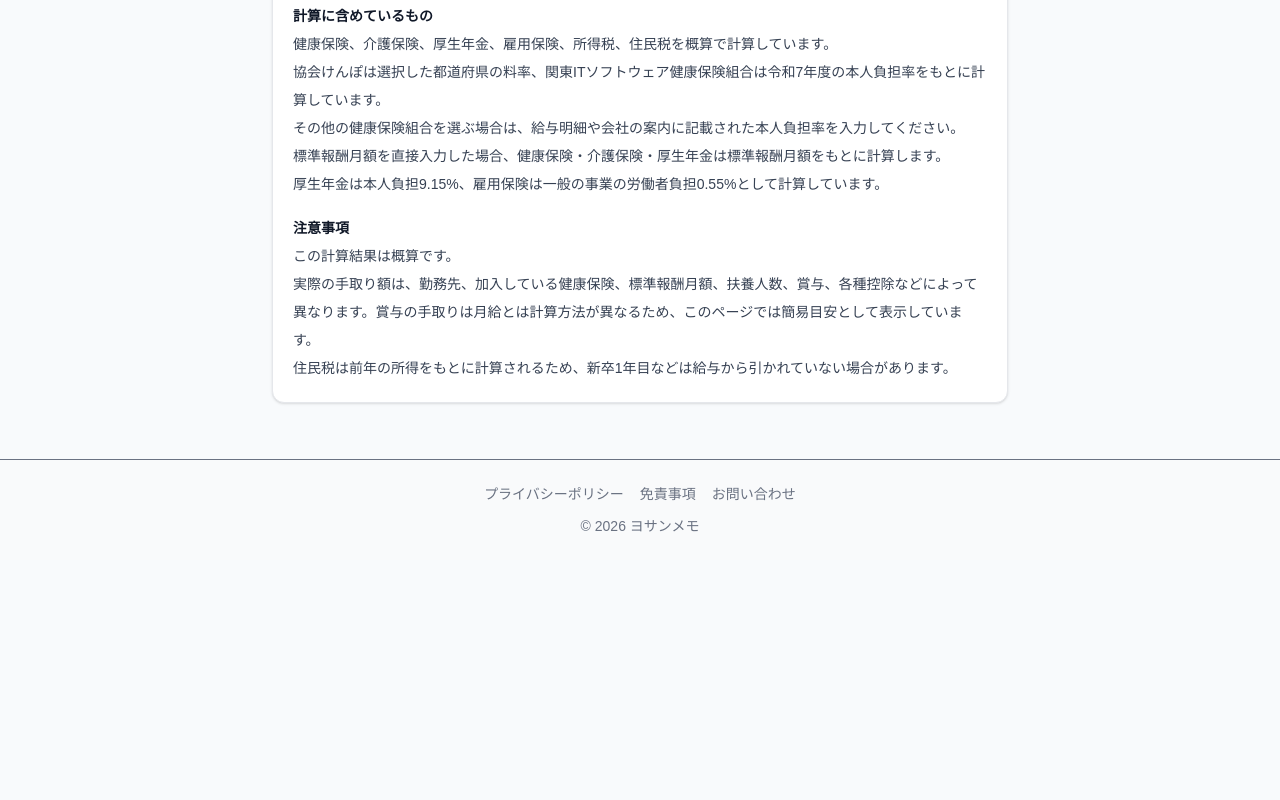
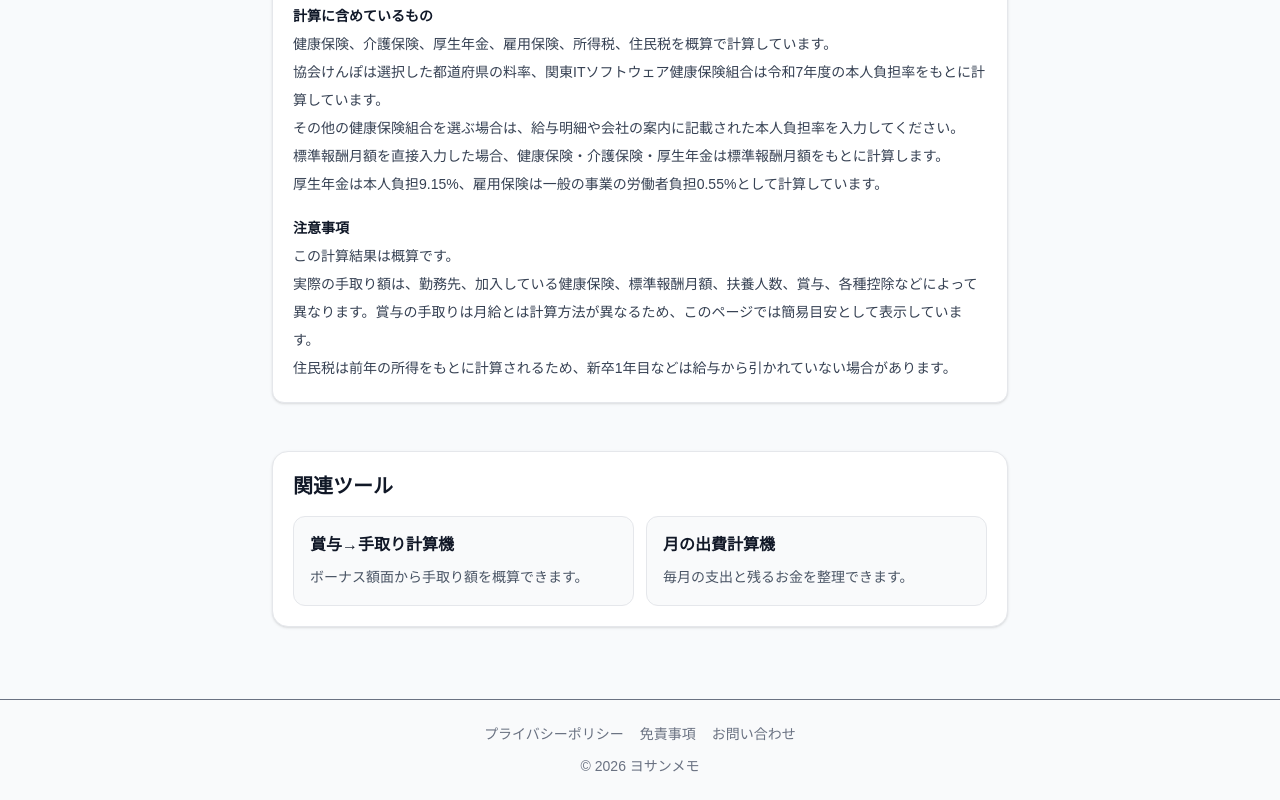
Before and after one commit to AsahiSugimori/keisan-tools, a Next.js app: page /take-home-pay in a window 1280 px wide. Shown: the part 1338-2138 px from the top of the page. Before the commit the page ends 1898 px from the top, so only its background shows below. Built offline with nearby package versions, Linux system fonts and the light colour scheme.

Commit message:
関連ツール導線を追加

```diff
--- a/app/bonus-take-home-pay/page.tsx
+++ b/app/bonus-take-home-pay/page.tsx
@@ -1,5 +1,6 @@
 import type { Metadata } from "next";
 import BackLink from "../../components/BackLink";
+import RelatedTools from "../../components/RelatedTools";
 import BonusTakeHomePayCalculator from "../../components/BonusTakeHomePayCalculator";
 
 export const metadata: Metadata = {
@@ -15,6 +16,20 @@ export default function Page() {
         <BackLink />
       </div>
       <BonusTakeHomePayCalculator />
+      <RelatedTools
+        tools={[
+          {
+            href: "/take-home-pay",
+            title: "額面→手取り計算機",
+            description: "月給から社会保険料・税金を差し引いた手取り額を概算できます。",
+          },
+          {
+            href: "/monthly-expense",
+            title: "月の出費計算機",
+            description: "毎月の支出と残るお金を整理できます。",
+          },
+        ]}
+      />
     </>
   );
 }
--- a/app/consumption-tax/page.tsx
+++ b/app/consumption-tax/page.tsx
@@ -1,5 +1,6 @@
 import type { Metadata } from "next";
 import BackLink from "../../components/BackLink";
+import RelatedTools from "../../components/RelatedTools";
 import ConsumptionTaxCalculator from "../../components/ConsumptionTaxCalculator";
 
 export const metadata: Metadata = {
@@ -15,6 +16,20 @@ export default function Page() {
         <BackLink />
       </div>
       <ConsumptionTaxCalculator />
+      <RelatedTools
+        tools={[
+          {
+            href: "/withholding-tax",
+            title: "源泉徴収計算機",
+            description: "報酬額から源泉徴収税額と差引入金額を概算できます。",
+          },
+          {
+            href: "/monthly-expense",
+            title: "月の出費計算機",
+            description: "毎月の支出と残るお金を整理できます。",
+          },
+        ]}
+      />
     </>
   );
 }
--- a/app/freelance-income/page.tsx
+++ b/app/freelance-income/page.tsx
@@ -1,5 +1,6 @@
 import type { Metadata } from "next";
 import BackLink from "../../components/BackLink";
+import RelatedTools from "../../components/RelatedTools";
 import FreelanceIncomeCalculator from "../../components/FreelanceIncomeCalculator";
 
 export const metadata: Metadata = {
@@ -15,6 +16,20 @@ export default function Page() {
         <BackLink />
       </div>
       <FreelanceIncomeCalculator />
+      <RelatedTools
+        tools={[
+          {
+            href: "/withholding-tax",
+            title: "源泉徴収計算機",
+            description: "報酬額から源泉徴収税額と差引入金額を概算できます。",
+          },
+          {
+            href: "/consumption-tax",
+            title: "消費税計算機",
+            description: "税込・税抜価格と消費税額を計算できます。",
+          },
+        ]}
+      />
     </>
   );
 }
--- a/app/monthly-expense/page.tsx
+++ b/app/monthly-expense/page.tsx
@@ -1,5 +1,6 @@
 import type { Metadata } from "next";
 import BackLink from "../../components/BackLink";
+import RelatedTools from "../../components/RelatedTools";
 import MonthlyExpenseCalculator from "../../components/MonthlyExpenseCalculator";
 
 export const metadata: Metadata = {
@@ -15,6 +16,20 @@ export default function Page() {
         <BackLink />
       </div>
       <MonthlyExpenseCalculator />
+      <RelatedTools
+        tools={[
+          {
+            href: "/take-home-pay",
+            title: "額面→手取り計算機",
+            description: "月の手取り額を概算できます。",
+          },
+          {
+            href: "/bonus-take-home-pay",
+            title: "賞与→手取り計算機",
+            description: "ボーナスの手取り額を概算できます。",
+          },
+        ]}
+      />
     </>
   );
 }
--- a/app/take-home-pay/page.tsx
+++ b/app/take-home-pay/page.tsx
@@ -1,5 +1,6 @@
 import type { Metadata } from "next";
 import BackLink from "../../components/BackLink";
+import RelatedTools from "../../components/RelatedTools";
 import TakeHomePayCalculator from "../../components/TakeHomePayCalculator";
 
 export const metadata: Metadata = {
@@ -16,6 +17,20 @@ export default function Page() {
         <BackLink />
       </div>
       <TakeHomePayCalculator />
+      <RelatedTools
+        tools={[
+          {
+            href: "/bonus-take-home-pay",
+            title: "賞与→手取り計算機",
+            description: "ボーナス額面から手取り額を概算できます。",
+          },
+          {
+            href: "/monthly-expense",
+            title: "月の出費計算機",
+            description: "毎月の支出と残るお金を整理できます。",
+          },
+        ]}
+      />
     </>
   );
 }
--- a/app/withholding-tax/page.tsx
+++ b/app/withholding-tax/page.tsx
@@ -1,5 +1,6 @@
 import type { Metadata } from "next";
 import BackLink from "../../components/BackLink";
+import RelatedTools from "../../components/RelatedTools";
 import WithholdingTaxCalculator from "../../components/WithholdingTaxCalculator";
 
 export const metadata: Metadata = {
@@ -15,6 +16,20 @@ export default function Page() {
         <BackLink />
       </div>
       <WithholdingTaxCalculator />
+      <RelatedTools
+        tools={[
+          {
+            href: "/freelance-income",
+            title: "フリーランス報酬計算機",
+            description: "売上と経費から月の利益・年間利益を概算できます。",
+          },
+          {
+            href: "/consumption-tax",
+            title: "消費税計算機",
+            description: "税込・税抜価格と消費税額を計算できます。",
+          },
+        ]}
+      />
     </>
   );
 }
--- /dev/null
+++ b/components/RelatedTools.tsx
@@ -0,0 +1,35 @@
+import Link from "next/link";
+
+type RelatedTool = {
+  href: string;
+  title: string;
+  description: string;
+};
+
+type RelatedToolsProps = {
+  tools: RelatedTool[];
+};
+
+export default function RelatedTools({ tools }: RelatedToolsProps) {
+  return (
+    <section className="mx-auto mt-8 max-w-3xl px-4 pb-8">
+      <div className="rounded-2xl border border-gray-200 bg-white p-5 shadow-sm">
+        <h2 className="mb-4 text-xl font-bold">関連ツール</h2>
+        <div className="grid gap-3 md:grid-cols-2">
+          {tools.map((tool) => (
+            <Link
+              key={tool.href}
+              href={tool.href}
+              className="block rounded-xl border border-gray-200 bg-gray-50 p-4 transition hover:bg-blue-50"
+            >
+              <div className="font-bold">{tool.title}</div>
+              <p className="mt-2 text-sm leading-6 text-gray-600">
+                {tool.description}
+              </p>
+            </Link>
+          ))}
+        </div>
+      </div>
+    </section>
+  );
+}
```
